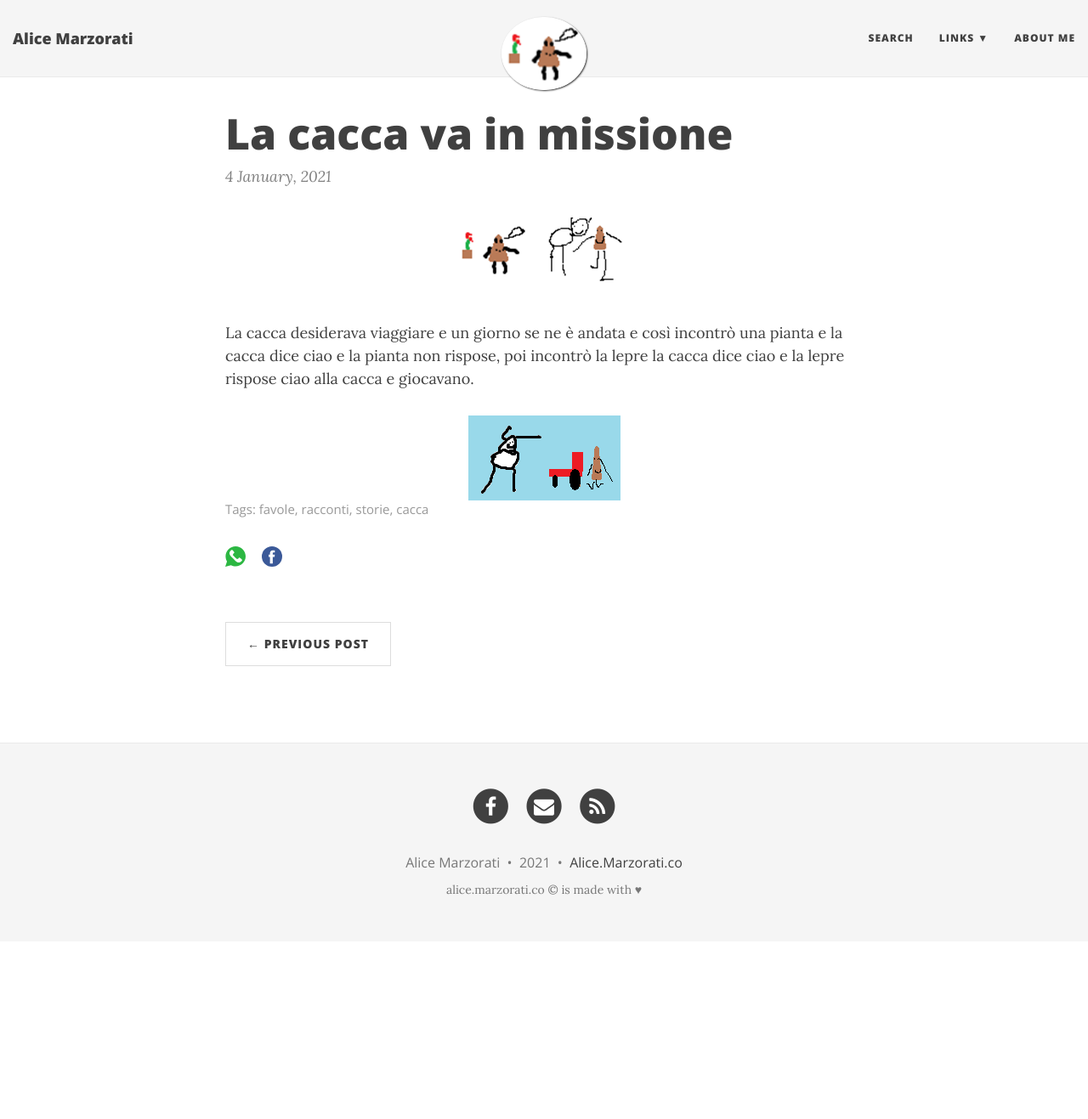
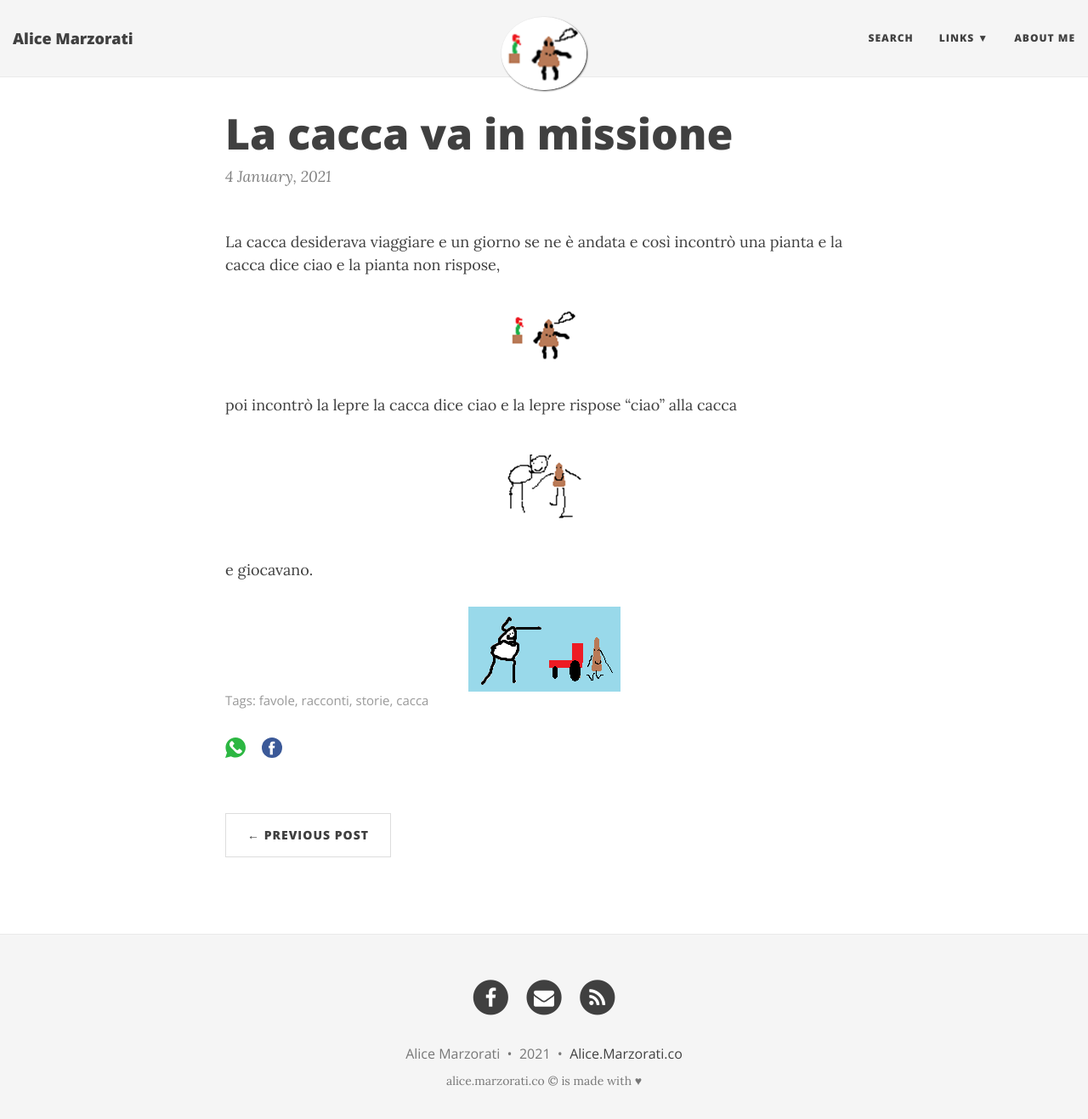
Before and after one commit to marste/Alice, a Jekyll site: the page built from _posts/2021-01-04-cacca-va-in-missione.md, in a window 1280 px wide and 1333 px high. Shown: the top 1317 px of the window at 85% size. Built offline with Jekyll 4.4.1, drawn with Linux system fonts in a browser that asks for light colours; nearby versions of some CDN libraries.

Commit message:
Added new post

```diff
--- a/_posts/2021-01-04-cacca-va-in-missione.md
+++ b/_posts/2021-01-04-cacca-va-in-missione.md
@@ -9,13 +9,14 @@ image: 'https://alice.marzorati.co/img/post/cacca1.png'
 categories: [racconti]
 tags: [favole, racconti, storie, cacca]
 ---
+La cacca desiderava viaggiare e un giorno se ne è andata e così incontrò una pianta e la cacca dice ciao e la pianta non rispose,
 <center>
 <img src="https://alice.marzorati.co/img/post/cacca1.png" alt="cacca_in_missione_1">
+</center>
+poi incontrò la lepre la cacca dice ciao e la lepre rispose "ciao" alla cacca
+<center>
 <img src="https://alice.marzorati.co/img/post/cacca2.png" alt="cacca_in_missione_2">
-</center>
-
-La cacca desiderava viaggiare e un giorno se ne è andata e così incontrò una pianta e la cacca dice ciao e la pianta non rispose, poi incontrò la lepre la cacca dice ciao e la lepre  rispose ciao alla cacca e giocavano.
-
+</center> e giocavano.
 <center>
 <img src="https://alice.marzorati.co/img/post/cacca3.png" alt="cacca_in_missione_3">
 </center>
```
